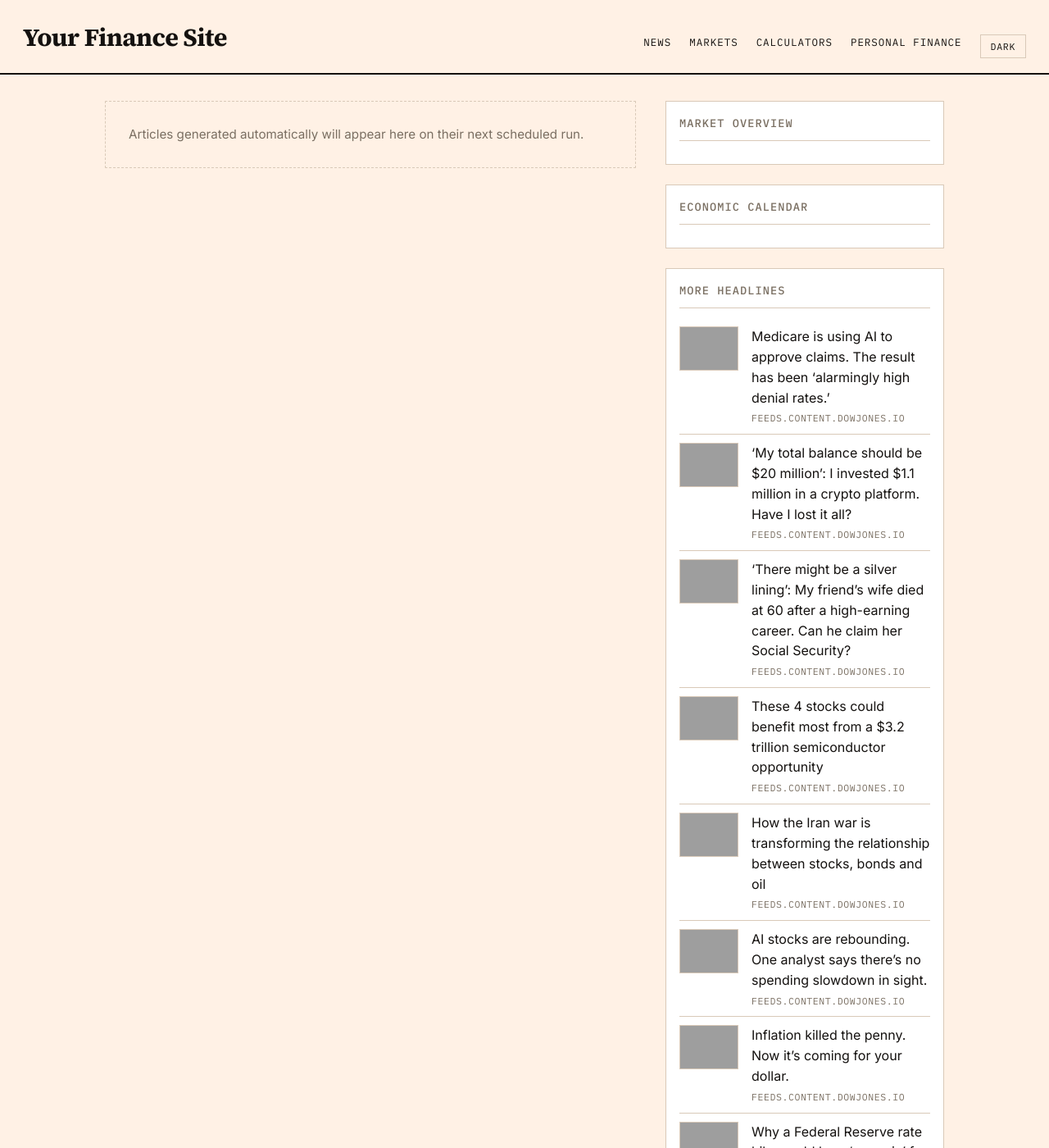
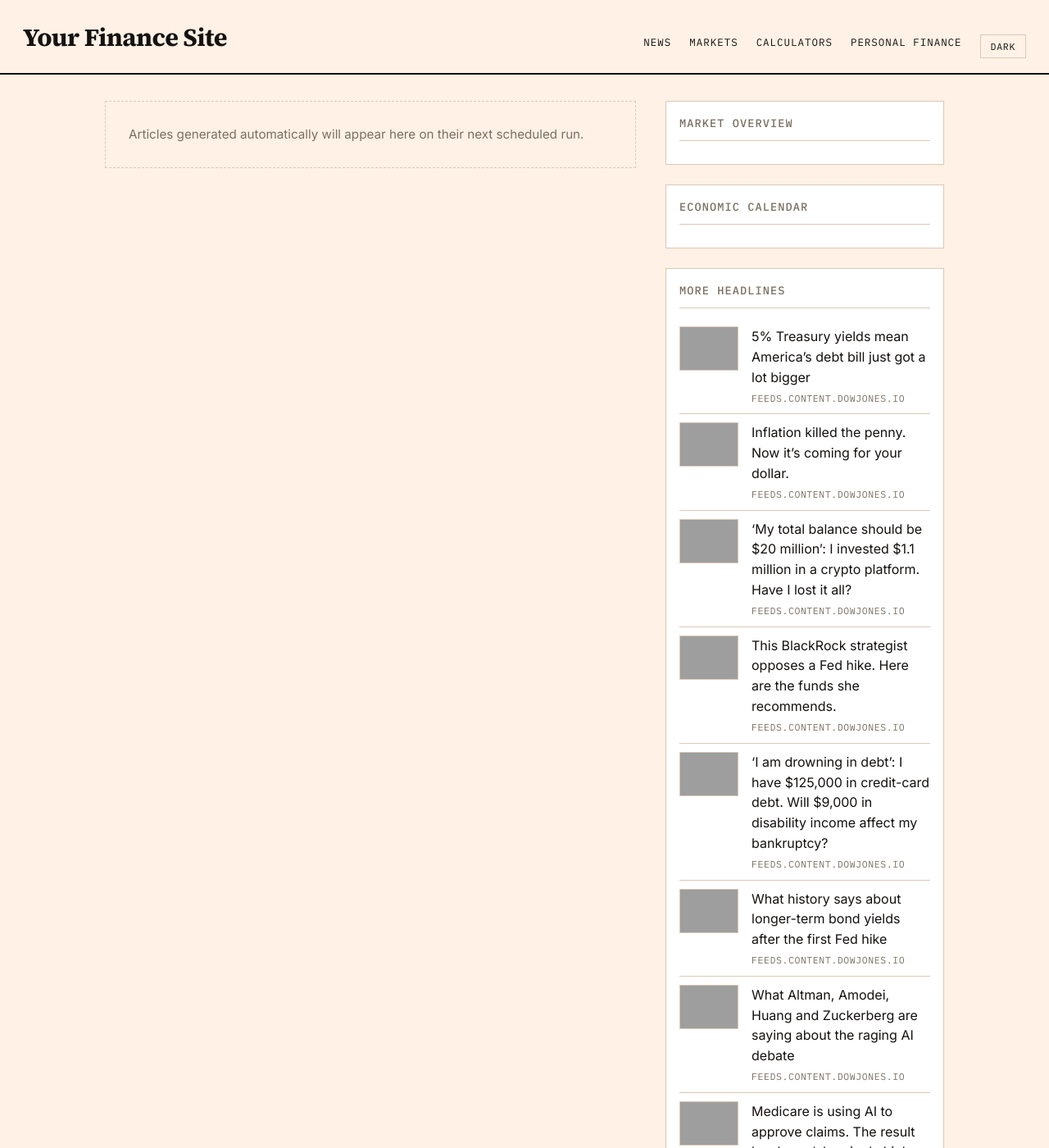
Before and after one commit to GlobTechCo/globtechco.github.io, a Jekyll site: the page built from index.html, in a window 1280 px wide and 1400 px high, cut to the strip 0-1400 px from the top of the window. Shown: the whole strip at 82% size. Built offline with Jekyll 4.4.1, drawn with Linux system fonts in a browser that asks for light colours; a script that is not in the unit is left out; the list of posts is cut into pages by our own code; some of the changed text lies outside the part shown; grey boxes are pictures that could not be loaded.

Commit message:
Auto-content update 2026-09-16

```diff
--- a/_data/aggregator.yml
+++ b/_data/aggregator.yml
@@ -1,13 +1,43 @@
+- title: "5% Treasury yields mean America\u2019s debt bill just got a lot bigger"
+  link: "https://www.marketwatch.com/story/5-treasury-yields-mean-americas-debt-bill-just-got-a-lot-bigger-8a5702b0?mod=mw_rss_topstories"
+  source: "feeds.content.dowjones.io"
+  pubdate: "Wed, 16 Sep 2026 10:30:00 GMT"
+  image: "https://images.mktw.net/im-85902503"
+- title: "Inflation killed the penny. Now it\u2019s coming for your dollar."
+  link: "https://www.marketwatch.com/story/inflation-killed-the-penny-now-its-coming-for-your-dollar-78336cd8?mod=mw_rss_topstories"
+  source: "feeds.content.dowjones.io"
+  pubdate: "Wed, 16 Sep 2026 10:29:00 GMT"
+  image: "https://images.mktw.net/im-86919316"
+- title: "\u2018My total balance should be $20 million\u2019: I invested $1.1 million in a crypto platform. Have I lost it all?"
+  link: "https://www.marketwatch.com/story/my-total-balance-should-be-worth-20-million-i-invested-1-1-million-in-a-crypto-platform-have-i-lost-it-all-d22da562?mod=mw_rss_topstories"
+  source: "feeds.content.dowjones.io"
+  pubdate: "Wed, 16 Sep 2026 10:16:00 GMT"
+  image: "https://images.mktw.net/im-78021125"
+- title: "This BlackRock strategist opposes a Fed hike. Here are the funds she recommends."
+  link: "https://www.marketwatch.com/story/this-blackrock-strategist-opposes-a-fed-hike-here-are-the-funds-she-recommends-36a3b981?mod=mw_rss_topstories"
+  source: "feeds.content.dowjones.io"
+  pubdate: "Wed, 16 Sep 2026 09:34:00 GMT"
+  image: "https://images.mktw.net/im-01877100"
+- title: "\u2018I am drowning in debt\u2019: I have $125,000 in credit-card debt. Will $9,000 in disability income affect my bankruptcy?"
+  link: "https://www.marketwatch.com/story/i-am-drowning-in-debt-i-have-125-000-in-credit-card-debt-will-9-000-in-disability-income-affect-my-bankruptcy-f897c131?mod=mw_rss_topstories"
+  source: "feeds.content.dowjones.io"
+  pubdate: "Wed, 16 Sep 2026 09:15:00 GMT"
+  image: "https://images.mktw.net/im-58969241"
+- title: "What history says about longer-term bond yields after the first Fed hike"
+  link: "https://www.marketwatch.com/story/what-history-says-about-longer-term-bond-yields-after-the-first-fed-hike-53eaae9f?mod=mw_rss_topstories"
+  source: "feeds.content.dowjones.io"
+  pubdate: "Wed, 16 Sep 2026 09:11:00 GMT"
+  image: "https://images.mktw.net/im-68998918"
+- title: "What Altman, Amodei, Huang and Zuckerberg are saying about the raging AI debate"
+  link: "https://www.marketwatch.com/story/what-altman-amodei-huang-and-zuckerberg-are-saying-about-the-raging-ai-debate-afaae83b?mod=mw_rss_topstories"
+  source: "feeds.content.dowjones.io"
+  pubdate: "Wed, 16 Sep 2026 08:26:00 GMT"
+  image: "https://images.mktw.net/im-38795423"
 - title: "Medicare is using AI to approve claims. The result has been \u2018alarmingly high denial rates.\u2019"
   link: "https://www.marketwatch.com/story/medicare-is-using-ai-to-approve-claims-the-result-has-been-alarmingly-high-denial-rates-db87d902?mod=mw_rss_topstories"
   source: "feeds.content.dowjones.io"
   pubdate: "Tue, 15 Sep 2026 23:09:00 GMT"
   image: "https://images.mktw.net/im-93436982"
-- title: "\u2018My total balance should be $20 million\u2019: I invested $1.1 million in a crypto platform. Have I lost it all?"
-  link: "https://www.marketwatch.com/story/my-total-balance-should-be-worth-20-million-i-invested-1-1-million-in-a-crypto-platform-have-i-lost-it-all-d22da562?mod=mw_rss_topstories"
-  source: "feeds.content.dowjones.io"
-  pubdate: "Tue, 15 Sep 2026 22:15:00 GMT"
-  image: "https://images.mktw.net/im-78021125"
 - title: "\u2018There might be a silver lining\u2019: My friend\u2019s wife died at 60 after a high-earning career. Can he claim her Social Security?"
   link: "https://www.marketwatch.com/story/there-might-be-a-silver-lining-my-friends-wife-died-at-60-after-a-high-earning-career-can-he-claim-her-social-security-eb95210a?mod=mw_rss_topstories"
   source: "feeds.content.dowjones.io"
@@ -18,33 +48,3 @@
   source: "feeds.content.dowjones.io"
   pubdate: "Tue, 15 Sep 2026 21:40:00 GMT"
   image: "https://images.mktw.net/im-15629837"
-- title: "How the Iran war is transforming the relationship between stocks, bonds and oil"
-  link: "https://www.marketwatch.com/story/2-charts-showing-how-oil-is-becoming-the-global-markets-biggest-wild-card-ec273da8?mod=mw_rss_topstories"
-  source: "feeds.content.dowjones.io"
-  pubdate: "Tue, 15 Sep 2026 21:34:00 GMT"
-  image: "https://images.mktw.net/im-72907615"
-- title: "AI stocks are rebounding. One analyst says there\u2019s no spending slowdown in sight."
-  link: "https://www.marketwatch.com/story/ai-stocks-are-rebounding-one-analyst-says-theres-no-spending-slowdown-in-sight-8fd99c4b?mod=mw_rss_topstories"
-  source: "feeds.content.dowjones.io"
-  pubdate: "Tue, 15 Sep 2026 21:15:00 GMT"
-  image: "https://images.mktw.net/im-08108156"
-- title: "Inflation killed the penny. Now it\u2019s coming for your dollar."
-  link: "https://www.marketwatch.com/story/inflation-killed-the-penny-now-its-coming-for-your-dollar-78336cd8?mod=mw_rss_topstories"
-  source: "feeds.content.dowjones.io"
-  pubdate: "Tue, 15 Sep 2026 21:00:00 GMT"
-  image: "https://images.mktw.net/im-86919316"
-- title: "Why a Federal Reserve rate hike could be a \u2018rare win\u2019 for your retirement money"
-  link: "https://www.marketwatch.com/story/why-a-federal-reserve-rate-hike-could-be-a-rare-win-for-your-retirement-money-3ae337df?mod=mw_rss_topstories"
-  source: "feeds.content.dowjones.io"
-  pubdate: "Tue, 15 Sep 2026 20:47:00 GMT"
-  image: "https://images.mktw.net/im-91195732"
-- title: "Top Senate Republican floats a diesel export ban as prices soar. It might not work."
-  link: "https://www.marketwatch.com/story/top-senate-republican-floats-a-diesel-export-ban-as-prices-soar-it-might-not-work-45966943?mod=mw_rss_topstories"
-  source: "feeds.content.dowjones.io"
-  pubdate: "Tue, 15 Sep 2026 20:36:00 GMT"
-  image: "https://images.mktw.net/im-27827002"
-- title: "Oracle\u2019s stock falls for the fifth day in a row \u2014 missing out on the AI bounce"
-  link: "https://www.marketwatch.com/story/oracles-stock-falls-for-the-fifth-day-in-a-row-missing-out-on-the-ai-bounce-9150c9ed?mod=mw_rss_topstories"
-  source: "feeds.content.dowjones.io"
-  pubdate: "Tue, 15 Sep 2026 20:31:00 GMT"
-  image: "https://images.mktw.net/im-39641001"
```
